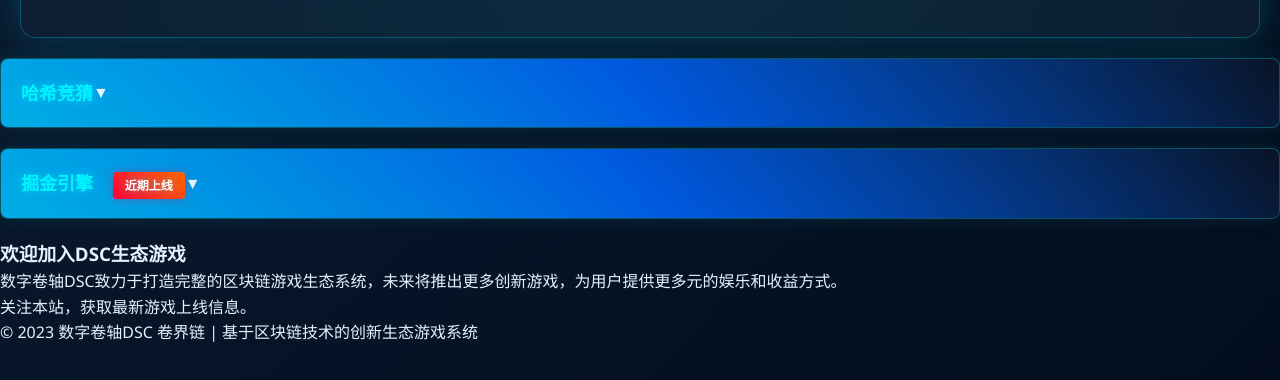
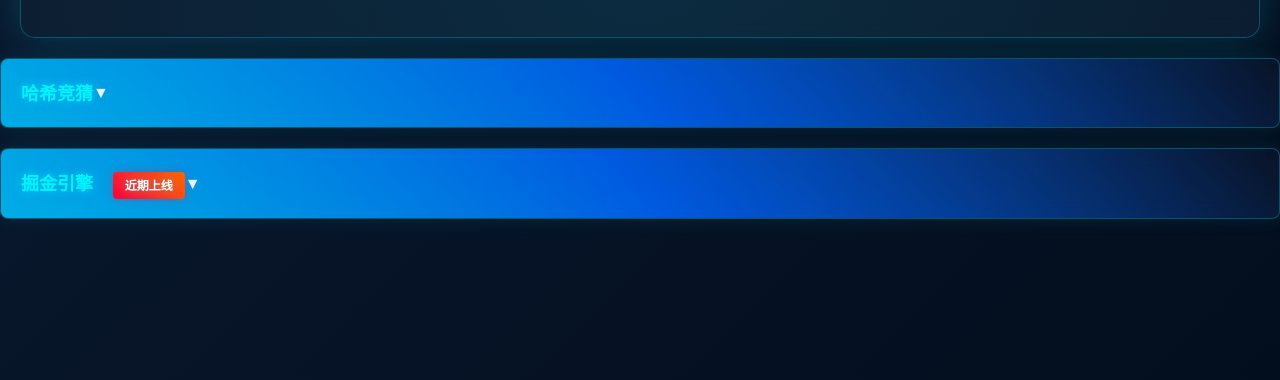
Before and after one commit to Hency-AI/DSC-Mlm4mY, a plain HTML site: page youxi.html in a window 1280 px wide. Shown: the part 202-582 px from the top of the page. Drawn offline with Linux system fonts and the light colour scheme.

Commit message:
Update youxi.html

```diff
--- a/youxi.html
+++ b/youxi.html
@@ -471,7 +471,7 @@
 
                 <div class="game-tips">
                     <p class="tips-title">温馨提示</p>
-                    <p>掘金引擎是一种创新游戏模式，请仔细阅读规则后再参与。游戏10号左右上线，敬请期待！</p>
+                    <p>掘金引擎是一种创新游戏模式，请仔细阅读规则后再参与。</p>
                 </div>
             </div>
         </div>
@@ -479,10 +479,7 @@
 
     <!-- 底部区域 -->
     <footer class="page-footer">
-        <h3 class="footer-title">欢迎加入DSC生态游戏</h3>
-        <p class="footer-desc">数字卷轴DSC致力于打造完整的区块链游戏生态系统，未来将推出更多创新游戏，为用户提供更多元的娱乐和收益方式。</p>
-        <p class="footer-desc">关注本站，获取最新游戏上线信息。</p>
-        <p class="footer-copyright">© 2023 数字卷轴DSC 卷界链 | 基于区块链技术的创新生态游戏系统</p>
+
     </footer>
 
     <script>
```
